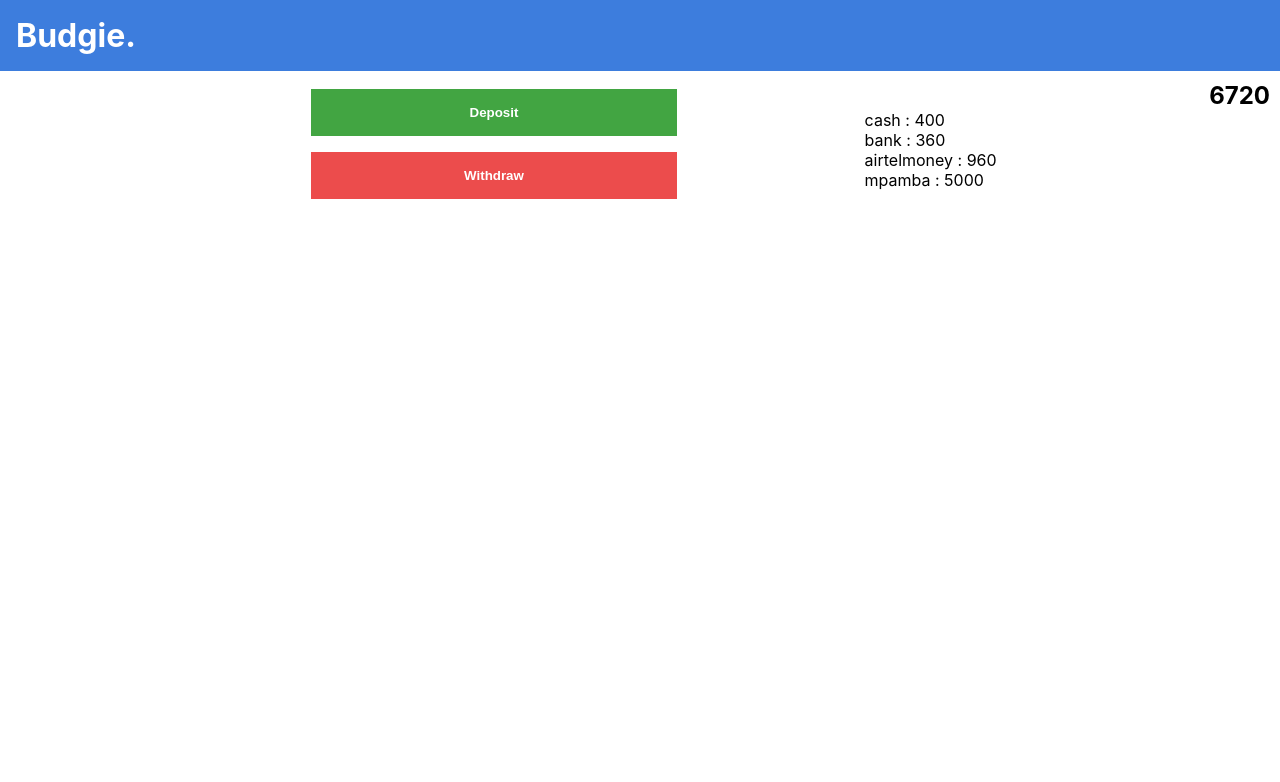
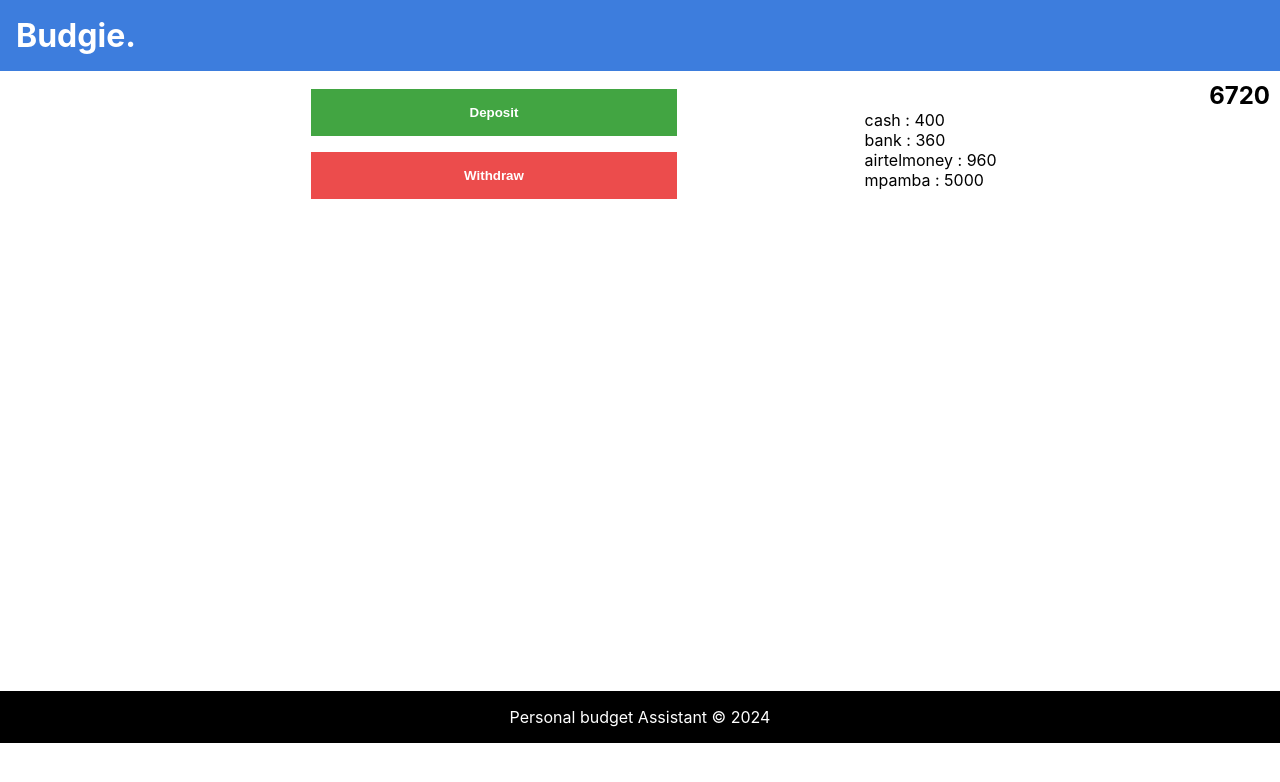
Before and after one commit to Hellie-tenny/budgie, a React (Create React App) app: page / in a window 1280 px wide. Shown: the top 782 px of the page. Built offline with nearby package versions, Linux system fonts and the light colour scheme.

Commit message:
added a footer.js

```diff
--- a/src/App.css
+++ b/src/App.css
@@ -98,4 +98,12 @@
 }
 .App .main .grid-item .pockets ul li {
   list-style-type: none;
+}
+.App .footer {
+  background-color: black;
+  color: #fff;
+  padding: 1rem;
+}
+.App .footer p {
+  text-align: center;
 }/*# sourceMappingURL=App.css.map */
--- a/src/App.js
+++ b/src/App.js
@@ -1,6 +1,7 @@
 import './App.css';
 import Deposit from './components/Deposit';
 import React, { useEffect, useState } from 'react';
+import Footer from './components/Footer';
 
 
 
@@ -80,6 +81,9 @@ function App() {
           </div>
         </div>
       </div>
+
+      <Footer />
+
     </div>
   );
 }
--- a/src/App.scss
+++ b/src/App.scss
@@ -125,4 +125,15 @@
             }
         }
     }
+
+    .footer{
+        background-color: black;
+        color: #fff;
+        padding: 1rem;
+
+        p{
+            text-align: center;
+        }
+    }
+
 }
--- /dev/null
+++ b/src/components/Footer.js
@@ -0,0 +1,11 @@
+export default function Footer(){
+    return(
+        <div className="footer">
+
+            <p>
+                Personal budget Assistant &copy; 2024
+            </p>
+
+        </div>
+    );
+}
```
Also changed, not shown: 1 other file (tests, documents, lock files or other folders).
